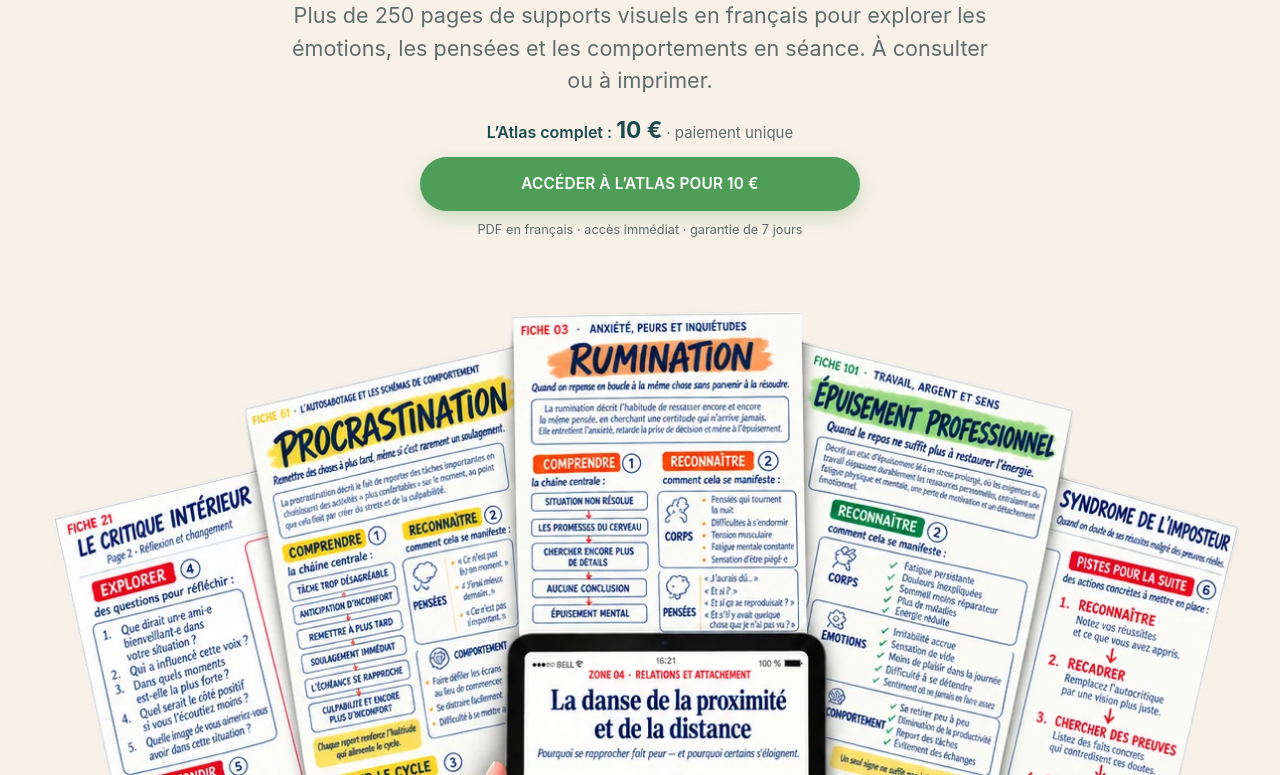
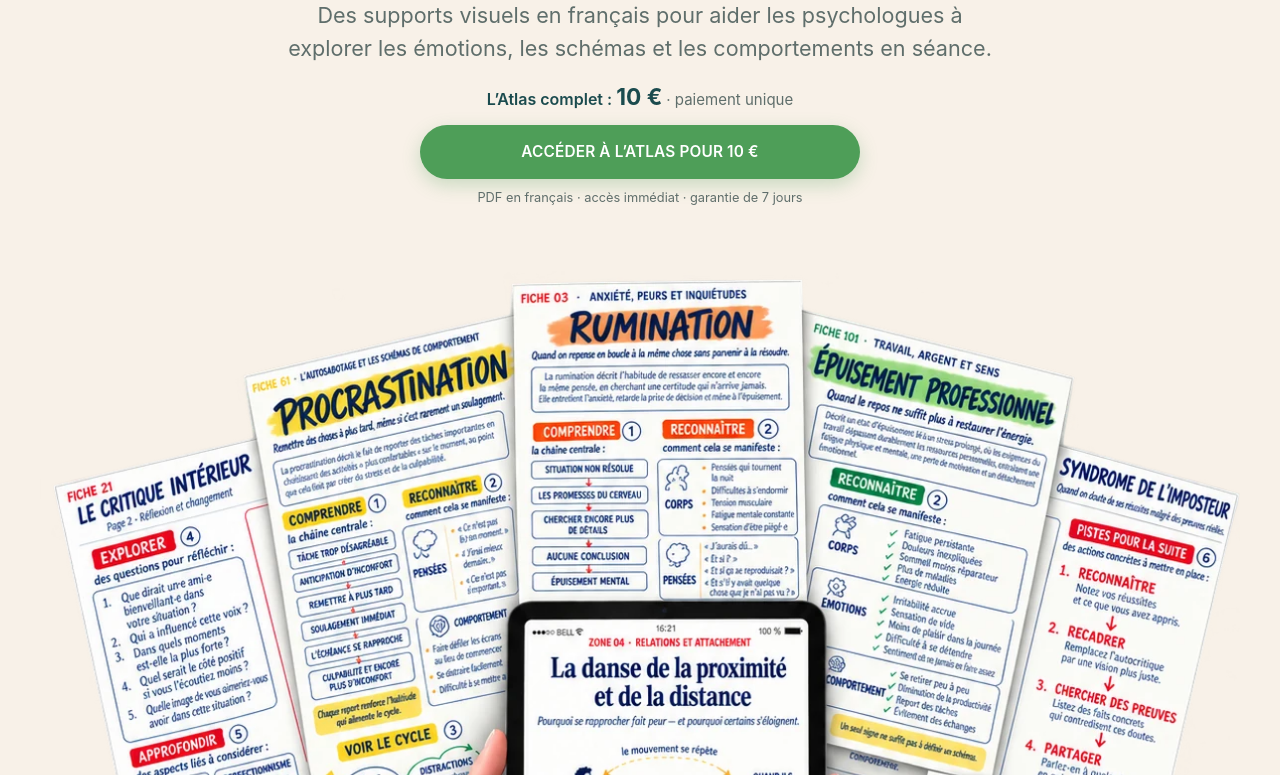
Before and after one commit to corretorjoaohapvida-star/atlaspsychologie, a plain HTML site: page index.html in a window 1280 px wide. Shown: the part 325-1100 px from the top of the page. Drawn offline with Linux system fonts and the light colour scheme.

Commit message:
Add files via upload

```diff
--- a/index.html
+++ b/index.html
@@ -965,7 +965,7 @@ p:last-child{margin-bottom:0}
     <div class="hero__head">
       <span class="eyebrow">Votre bibliothèque visuelle de psychologie</span>
       <h1>Pour expliquer une émotion, commencez par un schéma.</h1>
-      <p class="hero__sub">Plus de 250 pages de supports visuels en français pour explorer les émotions, les pensées et les comportements en séance. À consulter ou à imprimer.</p>
+      <p class="hero__sub">Des supports visuels en français pour aider les psychologues à explorer les émotions, les schémas et les comportements en séance.</p>
       <div class="hero__action">
         <p class="hero__price">L’Atlas complet : <strong>10 €</strong> <span>· paiement unique</span></p>
         <a href="#oferta" class="btn btn--lg" data-checkout="">ACCÉDER À L’ATLAS POUR 10 €</a>
```
